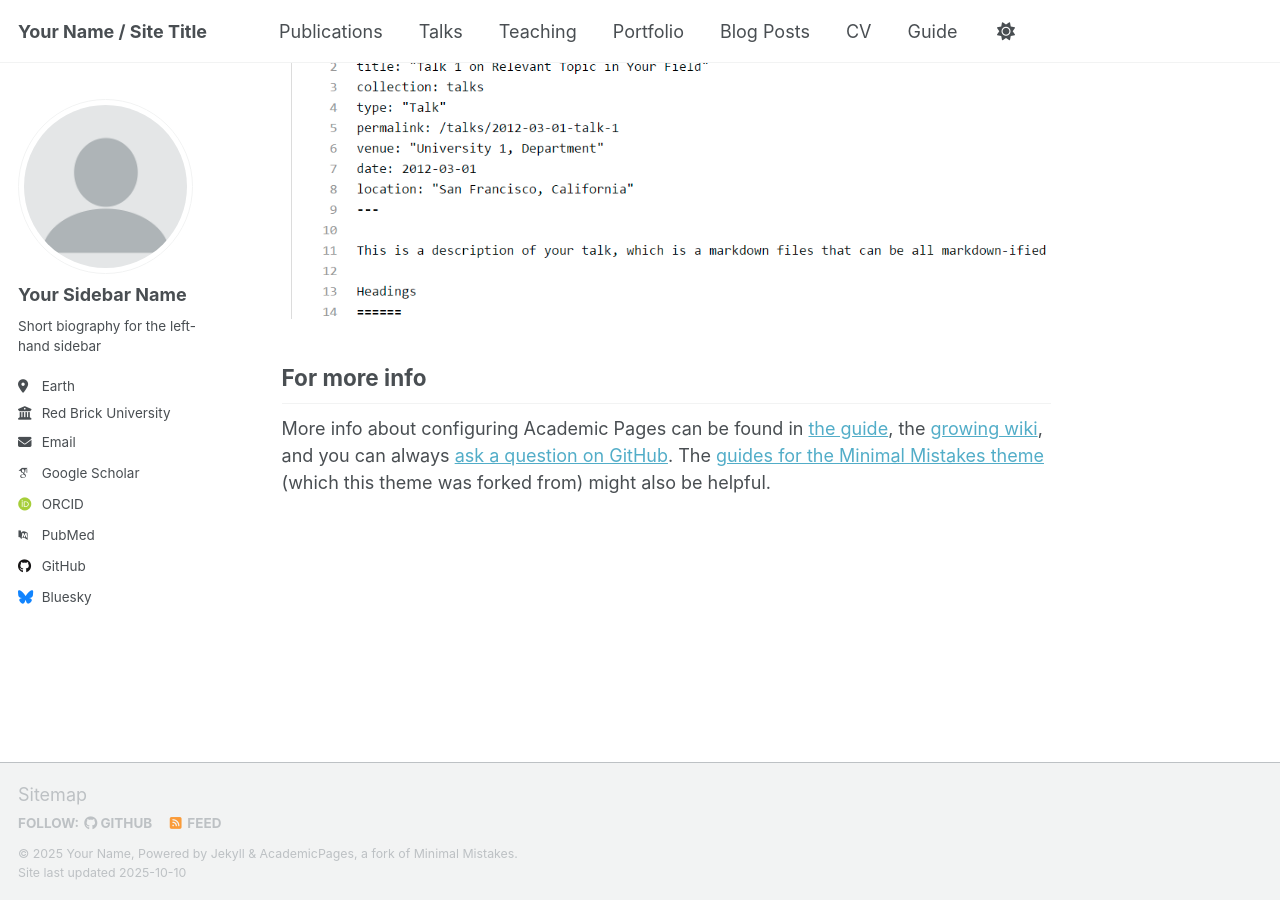
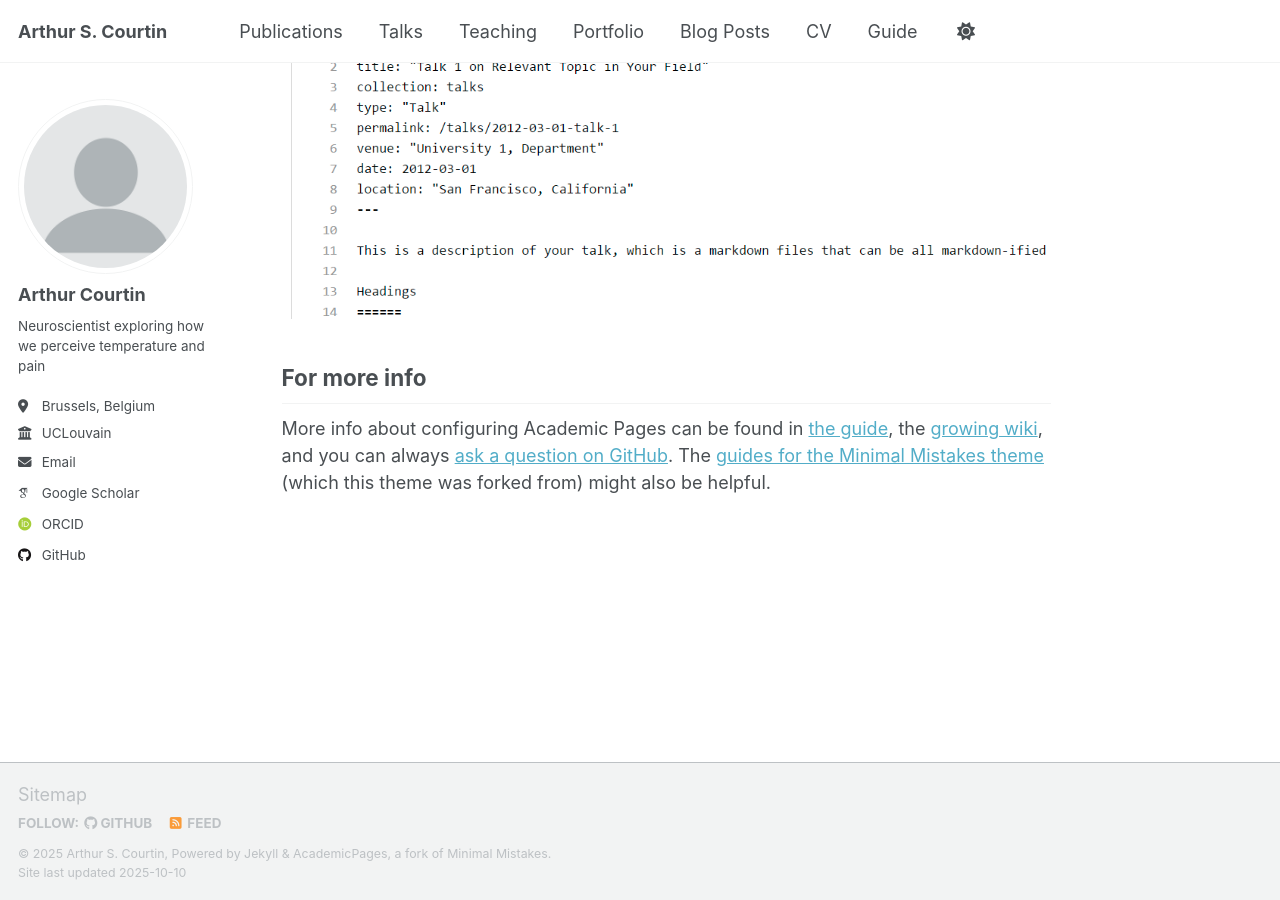
Before and after one commit to ArCourtin/ArCourtin.github.io, a Jekyll site: the page built from _pages/about.md, in a window 1280 px wide and 900 px high, scrolled down 2880 px. Built offline with Jekyll 4.4.1, drawn with Linux system fonts in a browser that asks for light colours; some web fonts are replaced; a script that is not in the unit is left out.

Commit message:
Update _config.yml
basic update of config

```diff
--- a/_config.yml
+++ b/_config.yml
@@ -9,14 +9,14 @@
 # Basic Site Settings
 locale                   : "en-US"
 site_theme               : "default" # Currently available options are "default", "air"
-title                    : "Your Name / Site Title"
+title                    : "Arthur S. Courtin"
 title_separator          : "-"
-name                     : &name "Your Name"
-description              : &description "Your Name's academic portfolio"   # Update this with a general description of your site, this is the default if not overridden by a page
-url                      : https://academicpages.github.io # The base hostname & protocol for your site e.g. "https://[your GitHub username].github.io",
+name                     : &name "Arthur S. Courtin"
+description              : &description "Arthur Courtin's academic portfolio"   # Update this with a general description of your site, this is the default if not overridden by a page
+url                      : https://ArCourtins.github.io # The base hostname & protocol for your site e.g. "https://[your GitHub username].github.io",
                                                            # or if you already have some other page hosted on Github then use "https://[your GitHub username].github.io/[Your Repo Name]"
 baseurl                  : "" # the subpath of your site, e.g. "/blog"
-repository               : "academicpages/academicpages.github.io"
+repository               : "ArCourtin/ArCourtin.github.io"
 
 # Site Author - The following control what appear as part of the author content on the side bar.
 #               If a field is blank the icon and link will not appear, otherwise it will be shown.
@@ -24,23 +24,23 @@ repository               : "academicpages/academicpages.github.io"
 author:
   # Biographic information
   avatar           : "profile.png"
-  name             : "Your Sidebar Name"
+  name             : "Arthur Courtin"
   pronouns         : # example: "she/her"
-  bio              : "Short biography for the left-hand sidebar"
-  location         : "Earth"
-  employer         : "Red Brick University"
+  bio              : "Neuroscientist exploring how we perceive temperature and pain"
+  location         : "Brussels, Belgium"
+  employer         : "UCLouvain"
   uri              : # URL
-  email            : "none@example.org"
+  email            : "arthur.courtin@uclouvain.be"
 
   # Academic websites
   academia         : # URL
   arxiv            : # URL - Update with the correct link to your profile
-  googlescholar    : "https://scholar.google.com/citations?user=PS_CX0AAAAAJ"
+  googlescholar    : "https://scholar.google.com/citations?user=SI-iXkEAAAAJ&hl=fr"
   inspire-hep      : # URL
   impactstory      : # URL
-  orcid            : "http://orcid.org/yourorcidurl"
+  orcid            : "https://orcid.org/0000-0002-8189-272X"
   semantic         : # URL
-  pubmed           : "https://www.ncbi.nlm.nih.gov/pubmed/?term=john+snow"
+  pubmed           : # "https://www.ncbi.nlm.nih.gov/pubmed/?term=john+snow"
   researchgate     : # URL
   scopus           : # URL
 
@@ -48,13 +48,13 @@ author:
   bitbucket        : # Username - Update with your username on the site
   codepen          : # Username
   dribbble         : # Username
-  github           : "academicpages"
+  github           : "ArCourtin"
   kaggle           : # Username
   stackoverflow    : # User number or user number and name (i.e., use "1" or "1/jeff-atwood")
 
   # Social media
   artstation       : # Username
-  bluesky          : "bsky.app" # Replace this with you Bluesky username
+  bluesky          : #"bsky.app" # Replace this with you Bluesky username
   facebook         : # Username
   flickr           : # Username
   foursquare       : # Username
```
